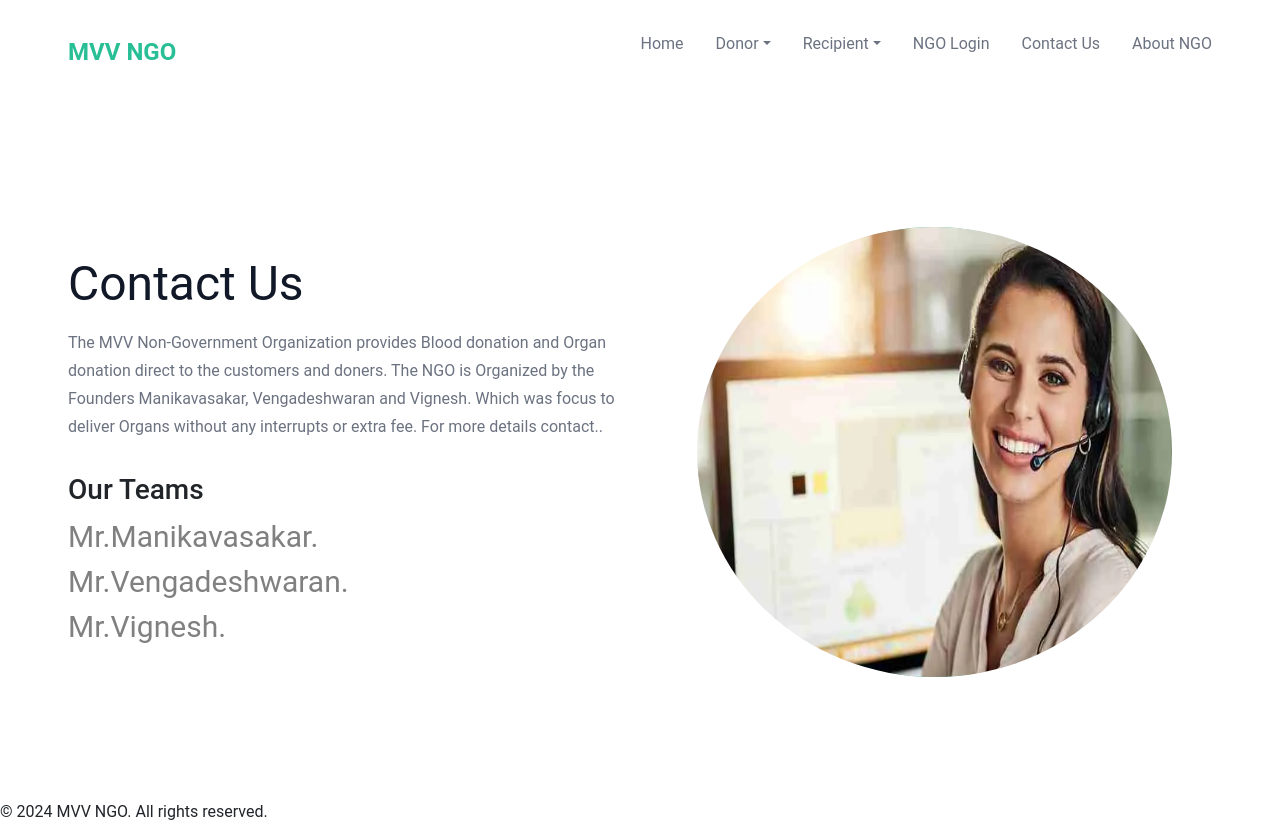
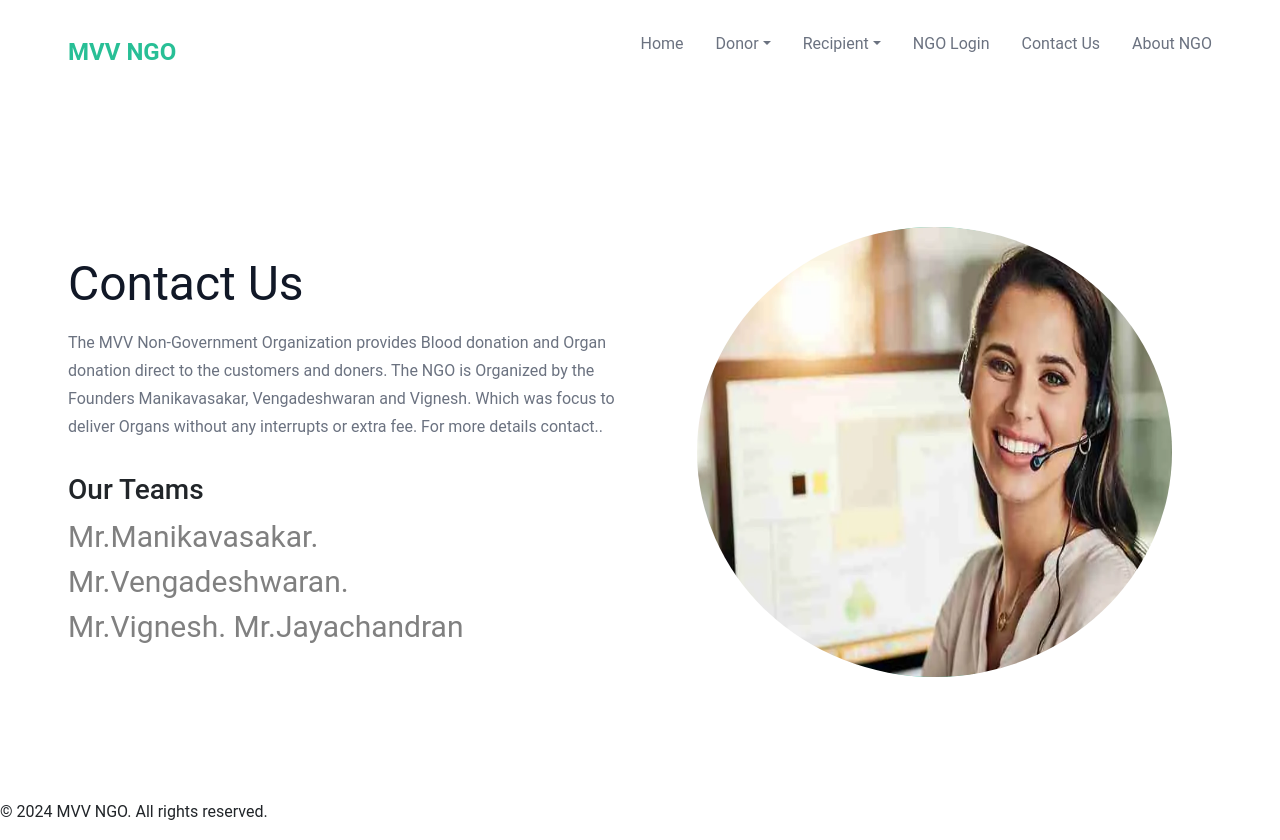
Before and after one commit to demovsproject/vsproject, a React (Vite) app: page /contact in a window 1280 px wide. Built offline with nearby package versions, Linux system fonts and the light colour scheme; no server answers.

Commit message:
Jaya ContactUs.jsx

```diff
--- a/src/ContactUs.jsx
+++ b/src/ContactUs.jsx
@@ -21,6 +21,7 @@ function ContactUs() {
           </a><br></br>
           <a style={{textDecoration:"none",color:"grey",fontSize:"30px",fontWeight:"400"}} href='mailto:vickstft@gmail.com'>
                Mr.Vignesh.
+            Mr.Jayachandran
           </a>
 
         </div>
```
